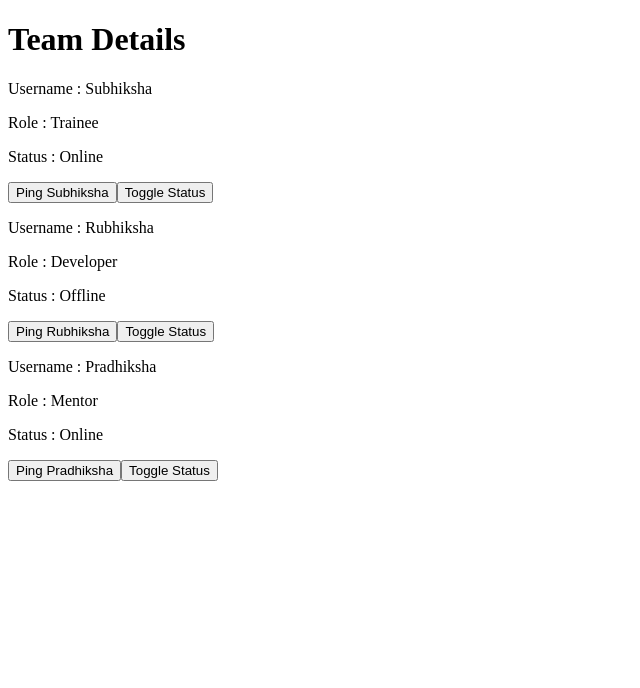
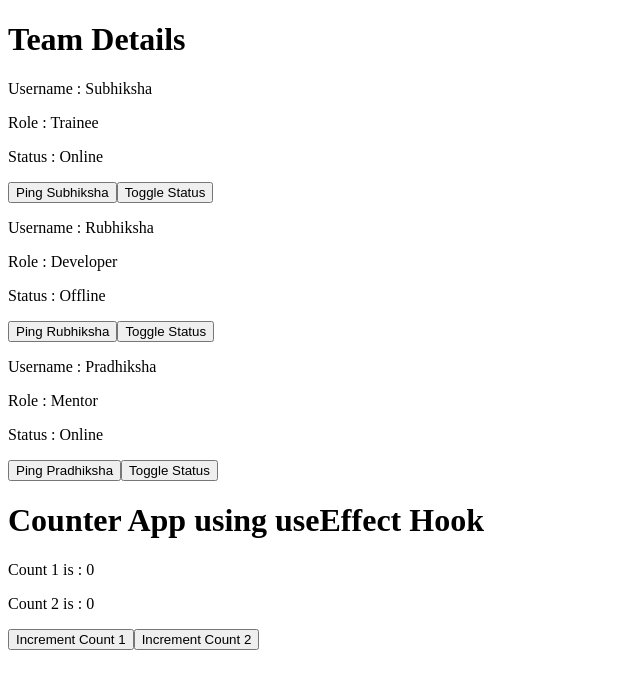
Before and after one commit to Subhiksha-G/Team-Details, a React (Vite) app: page / in a window 1280 px wide. Shown: the top 688 px of the page, without its empty margins (0-640 px from the left). Built offline with nearby package versions, Linux system fonts and the light colour scheme.

Commit message:
created counter app using useEffect hook

```diff
--- a/src/App.jsx
+++ b/src/App.jsx
@@ -1,8 +1,12 @@
-import Team from "./components/Team";
+import CounterUseEffect from "./components/CounterApp/Counter-useEffect";
+import Team from "./components/Team-Directory/Team";
 
 function App() {
-  return(
-    <Team />
+  return (
+    <>
+      <Team />
+      <CounterUseEffect />
+    </>
   );
 }
 
--- /dev/null
+++ b/src/components/CounterApp/Counter-useEffect.jsx
@@ -0,0 +1,23 @@
+import { useEffect, useState } from "react";
+
+export default function CounterUseEffect() {
+
+    const [count1, setCount1] = useState(0);
+    const [count2, setCount2] = useState(0);
+
+    // Used useEffect with & without dependency.
+    // Executes to render when page loads and state changes as per with & without dependency.
+    useEffect(() => {
+        console.log("Count is incrementing......");
+    }, []);
+
+    return(
+        <>
+            <h1>Counter App using useEffect Hook</h1>
+            <p>Count 1 is : {count1}</p>
+            <p>Count 2 is : {count2}</p>
+            <button onClick={() => setCount1(count1 + 1)}>Increment Count 1</button>
+            <button onClick={() => setCount2(count2 + 1)}>Increment Count 2</button>
+        </>
+    );
+}
--- a/src/components/EmployeeCard.jsx
+++ b/src/components/Team-Directory/EmployeeCard.jsx
@@ -1,3 +1,5 @@
+// Used props to get properties from parent component(Team.jsx)
+
 function EmployeeCard(props) {
     return(
         <>
--- a/src/components/Team.jsx
+++ b/src/components/Team-Directory/Team.jsx
@@ -1,5 +1,7 @@
 import { useState } from "react";
-import EmployeeCard from "./EmployeeCard";
+import EmployeeCard from "../Team-Directory/EmployeeCard";
+
+//import EmployeeCard from "../Team-Directory/EmployeeCard";
 
 const employeeData = [
   { id: 1, name: "Subhiksha", role: "Trainee", isOnline: true },
@@ -8,12 +10,13 @@
 ];
 
 function Team() {
-  const [employees, setEmployees] = useState(employeeData);
+  const [employees, setEmployees] = useState(employeeData); //useState hook
 
+  // rendering array lists using map function
   const handleToggleStatus = (id) => {
     setEmployees(
       employees.map(emp =>
-        emp.id === id ? { ...emp, isOnline: !emp.isOnline } : emp
+        emp.id === id ? { ...emp, isOnline: !emp.isOnline } : emp  //conditional rendering
     ));
   };
   const handlePing = (name) => {
```
